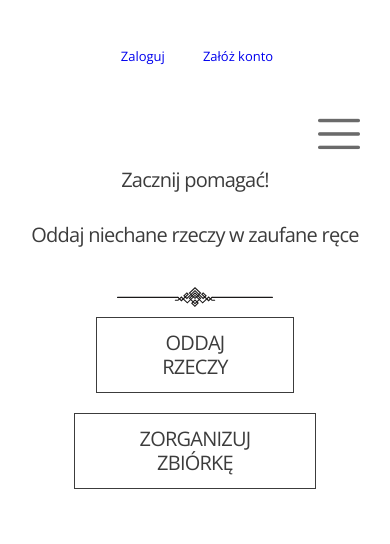
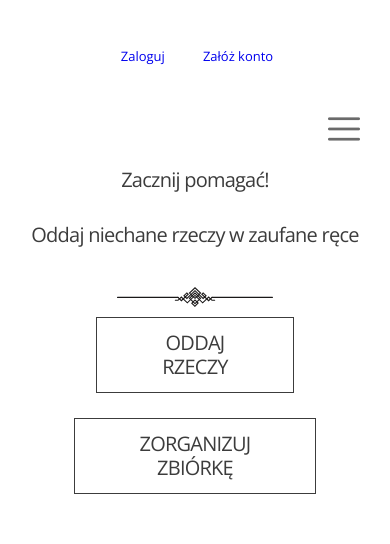
Before and after one commit to Kgiruc/website-oddam, a React (Create React App) app in the folder oddam/: page / in a window 390 px wide. Shown: the top 544 px of the page. Built offline with nearby package versions, Linux system fonts and the light colour scheme.

Commit message:
scss media

```diff
--- a/oddam/package.json
+++ b/oddam/package.json
@@ -16,8 +16,8 @@
     "web-vitals": "^2.1.4"
   },
   "scripts": {
-    "start": "react-scripts start",
-    "build": "react-scripts build",
+    "start": "react-scripts  start",
+    "build": "react-scripts  build",
     "test": "react-scripts test",
     "eject": "react-scripts eject"
   },
--- a/oddam/src/components /elements/Footer.js
+++ b/oddam/src/components /elements/Footer.js
@@ -23,10 +23,9 @@ export default function Footer() {
                         <div className="container__footer__subtitles__form__message">
                                 <span>
                                 <label>Wpisz swoją wiadomość</label>
-                                    <textarea>
-                                        Lorem ipsum dolor sit amet, consectetur adipiscing elit, sed do eiusmod tempor
+                                    <textarea defaultValue="Lorem ipsum dolor sit amet, consectetur adipiscing elit, sed do eiusmod tempor
                                         incididunt ut labore etdolore magna aliqua.
-                                        Ut enim ad minim veniam, quis nostrud exercitation ullamco laboris nisi ut aliquip ex ea commodo consequat.
+                                        Ut enim ad minim veniam, quis nostrud exercitation ullamco laboris nisi ut aliquip ex ea commodo consequat.">
                                     </textarea>
                                 </span>
                         </div>
--- a/oddam/src/scss/components-style/footer.scss
+++ b/oddam/src/scss/components-style/footer.scss
@@ -14,7 +14,7 @@
     height: 100%;
     width: 100%;
     display: flex;
-    justify-content: end;
+    justify-content: flex-end;
     text-align: center;
   }
 }
@@ -23,7 +23,7 @@
   position: relative;
   display: flex;
   flex-direction: column;
-  justify-content: start;
+  justify-content: flex-start;
   align-items: center;
   margin-right: 23%;
   z-index: 5;
@@ -61,7 +61,7 @@ input {
   position: relative;
   display: flex;
   justify-content: center;
-  align-items: end;
+  align-items: flex-end;
   width: 100%;
   height: 100%;
   margin-bottom: 19px;
@@ -182,7 +182,7 @@ input {
     position: relative;
     display: flex;
     justify-content: center;
-    align-items: end;
+    align-items: flex-end;
     width: 100%;
     height: 100%;
     margin-bottom: 29px;
--- a/oddam/src/scss/components-style/navigation.scss
+++ b/oddam/src/scss/components-style/navigation.scss
@@ -23,7 +23,7 @@
 
 .container__nav__login {
   display: flex;
-  justify-content: end;
+  justify-content: flex-end;
   font-family: $font-base;
   font-size: 13px;
   color: $color-gray-blank;
@@ -47,7 +47,7 @@
 
 .container__nav__menu .nav__bar {
   display: flex;
-  justify-content: end;
+  justify-content: flex-end;
   font-family: $font-base;
   font-size: 18px;
   color: $color-gray;
@@ -80,8 +80,8 @@
 
 .container__nav__subtitles {
   display: flex;
-  justify-content: end;
-  align-items: end;
+  justify-content: flex-end;
+  align-items: flex-end;
   flex-direction: column;
   text-align: center;
   font-family: $font-base;
@@ -192,7 +192,7 @@
   .container__nav__subtitles {
     margin-top: 160px;
     display: flex;
-    justify-content: end;
+    justify-content: flex-end;
     align-items: center;
     flex-direction: column;
     text-align: center;
@@ -216,7 +216,7 @@
       display: flex;
       flex-direction: column;
       align-items: center;
-      gap: 20px;
+      gap: 25px;
       font-family: $font-base;
       font-weight: lighter;
       line-height: 1.2;
@@ -241,6 +241,11 @@
     height: 563px;
     width: auto;
     float: none;
+  }
+
+  .img__menu {
+    width: 32px;
+    height: 32px;
   }
 
   .container__nav__subtitles {
```
